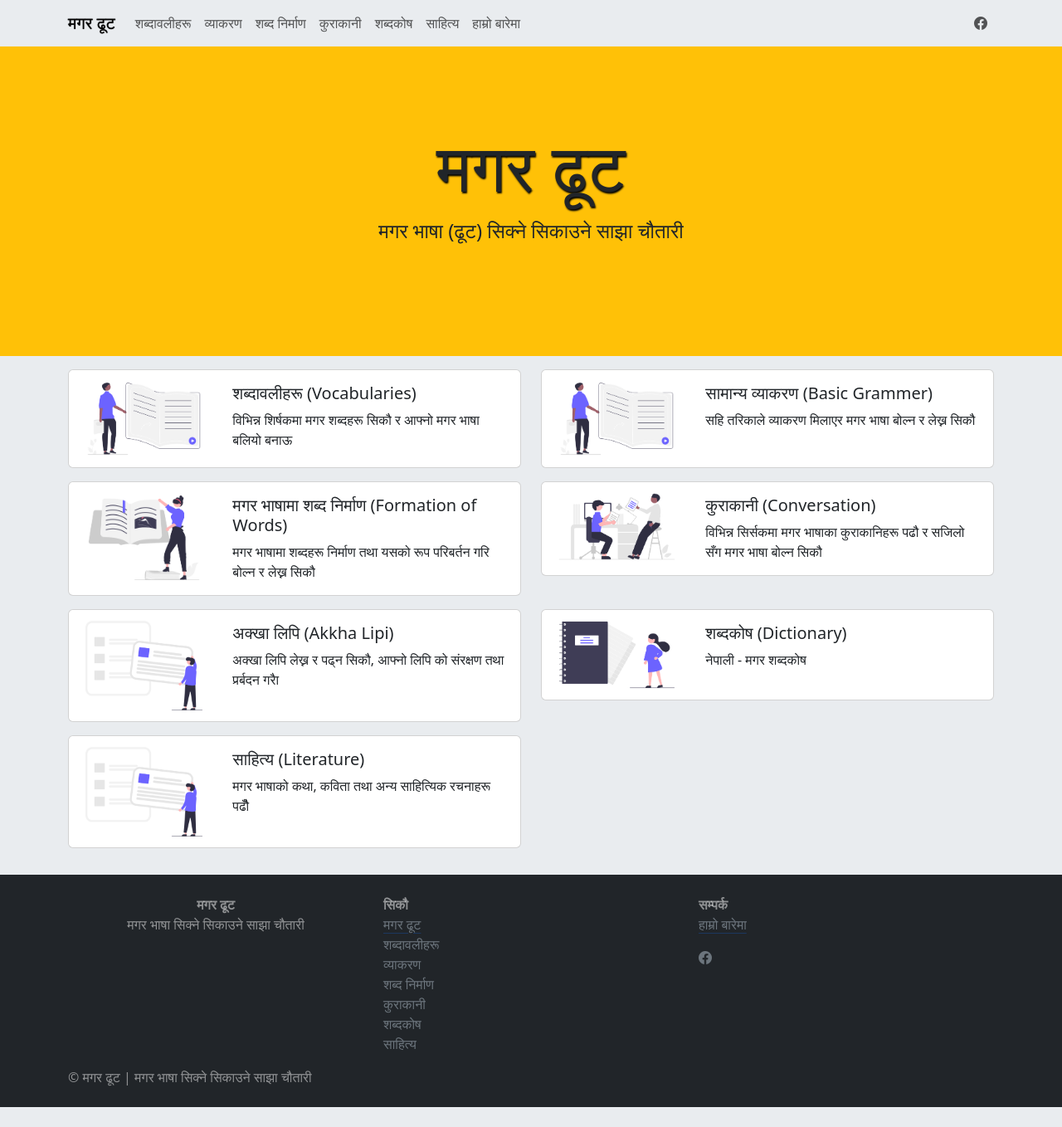
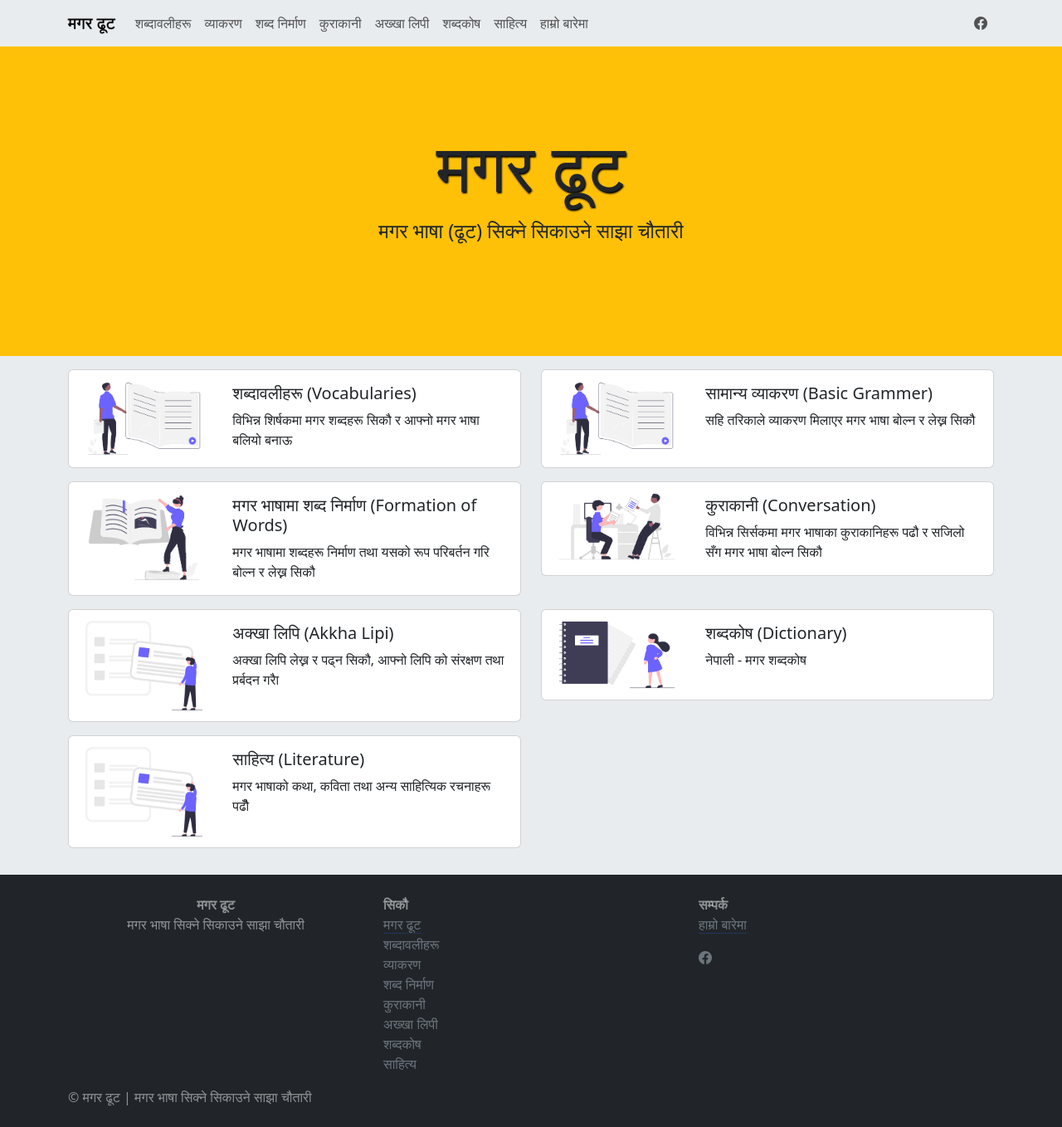
Before and after one commit to msucil/magardhut, a Next.js app: page / in a window 1280 px wide. Shown: the whole page at 83% size. Before the commit the page ends 1334 px from the top, so only its background shows below. Built offline with nearby package versions, Linux system fonts and the light colour scheme; no server answers.

Commit message:
add akkha lipi to navigation bar and footer

```diff
--- a/src/components/footer/footer.tsx
+++ b/src/components/footer/footer.tsx
@@ -17,6 +17,7 @@ function Footer() {
                             <li className=""><Link className='link-offset-2 link-underline link-underline-opacity-0 link-secondary' href='/learn/grammer'>व्याकरण</Link></li>
                             <li className=""><Link className='link-offset-2 link-underline link-underline-opacity-0 link-secondary' href='/learn/words'>शब्द निर्माण</Link></li>
                             <li className=""><Link className='link-offset-2 link-underline link-underline-opacity-0 link-secondary' href='/learn/conversations'>कुराकानी</Link></li>
+                            <li className=""><Link className='link-offset-2 link-underline link-underline-opacity-0 link-secondary' href='/learn/akkha-lipi'>अख्खा लिपी</Link></li>
                             <li className=""><Link className='link-offset-2 link-underline link-underline-opacity-0 link-secondary' href='/dictionary'>शब्दकोष</Link></li>
                             <li className=""><Link className='link-offset-2 link-underline link-underline-opacity-0 link-secondary' href='/literature'>साहित्य</Link></li>
                         </ul>
--- a/src/components/mainnavbar/MainNavbar.tsx
+++ b/src/components/mainnavbar/MainNavbar.tsx
@@ -29,6 +29,9 @@ function MainNavbar() {
               <Nav.Link href="/learn/conversations" >
                 कुराकानी
               </Nav.Link>
+              <Nav.Link href='/learn/akkha-lipi'>
+              अख्खा लिपी
+              </Nav.Link>
               <Nav.Link href="/dictionary" >
                 शब्दकोष
               </Nav.Link>
```
Also changed, not shown: data/learn/akkha-lipi/अख्खा-लिपीको-परिचय.md (+4 -4 lines), 1 other file (tests, documents, lock files or other folders).
